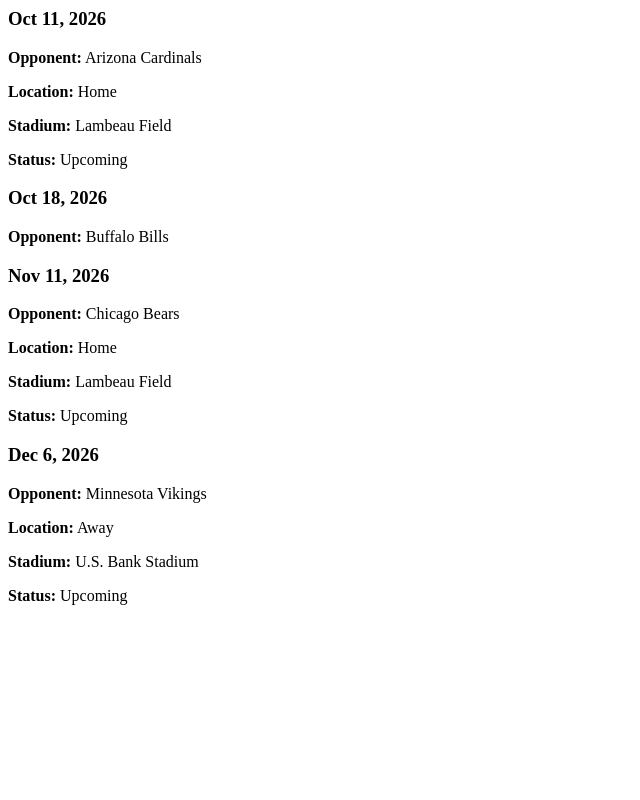
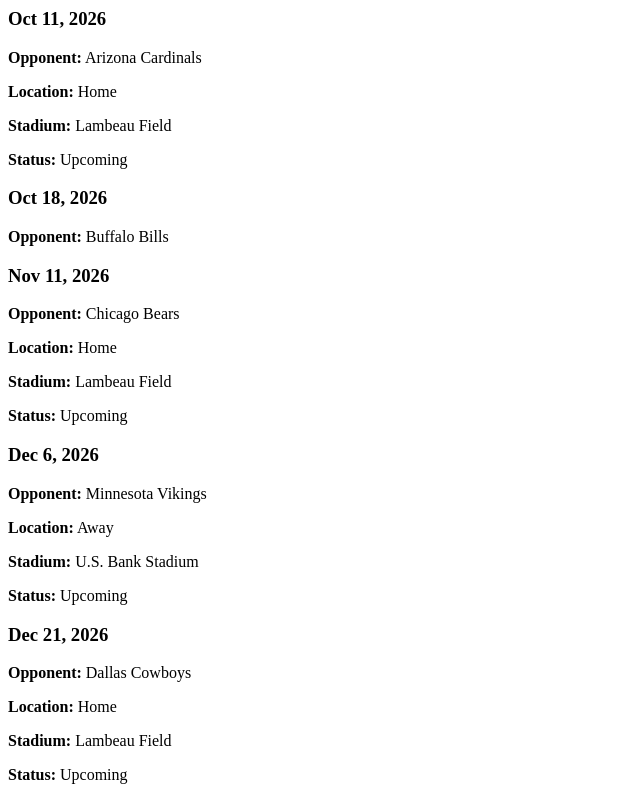
Before and after one commit to DanMil-hub/SE320Inclass, a plain HTML site: page index.html in a window 1280 px wide. Shown: the part 406-1206 px from the top of the page, without its empty margins (0-640 px from the left). Before the commit the page ends 1027 px from the top, so only its background shows below. Drawn offline with Linux system fonts and the light colour scheme.

Commit message:
Added game against Dallas Cowboy

```diff
--- a/index.html
+++ b/index.html
@@ -44,4 +44,12 @@
         <p><strong>Status:</strong> Upcoming</p>
     </div>
 
+    <div class="game">
+        <h3>Dec 21, 2026</h3>
+        <p><strong>Opponent:</strong> Dallas Cowboys</p>
+        <p><strong>Location:</strong> Home</p>
+        <p><strong>Stadium:</strong> Lambeau Field</p>
+        <p><strong>Status:</strong> Upcoming</p>
+    </div>
+
 </div>
```
